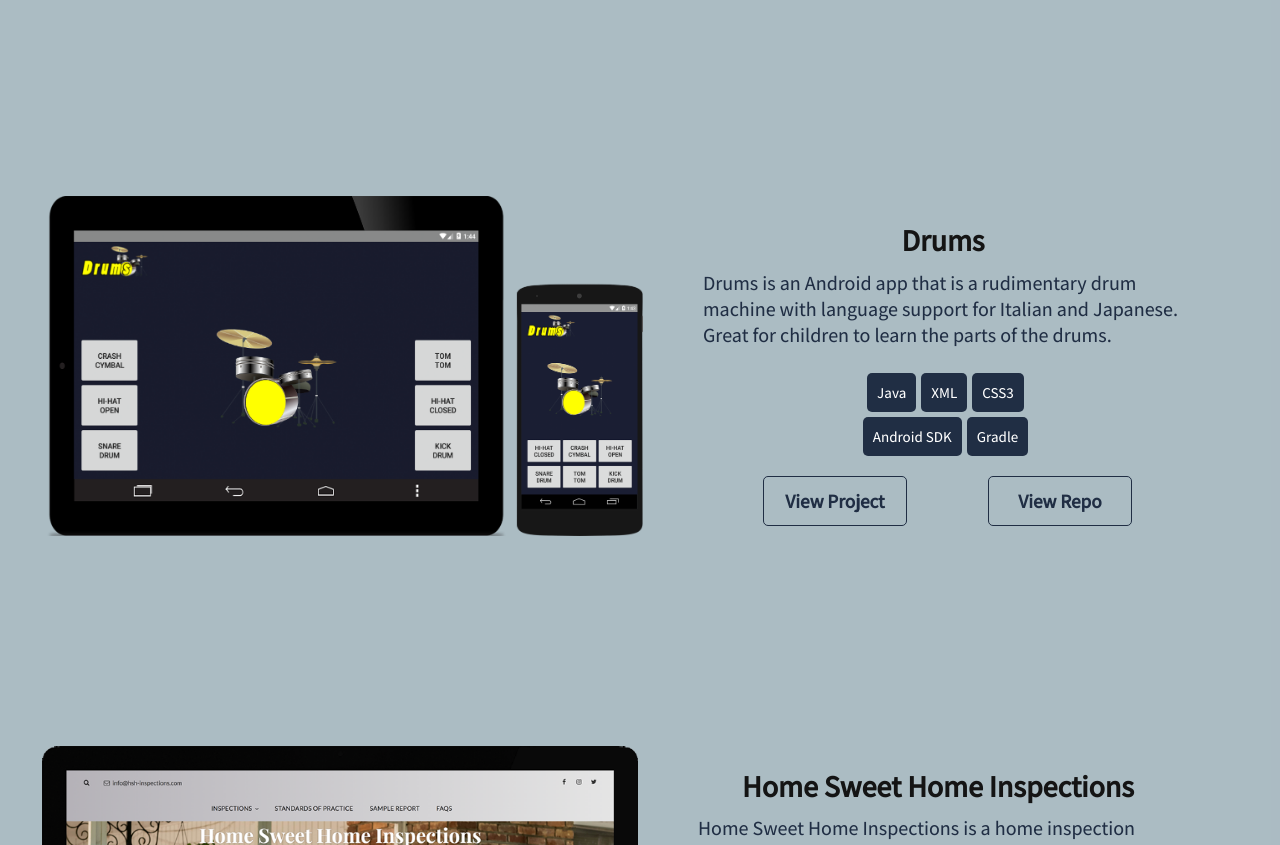
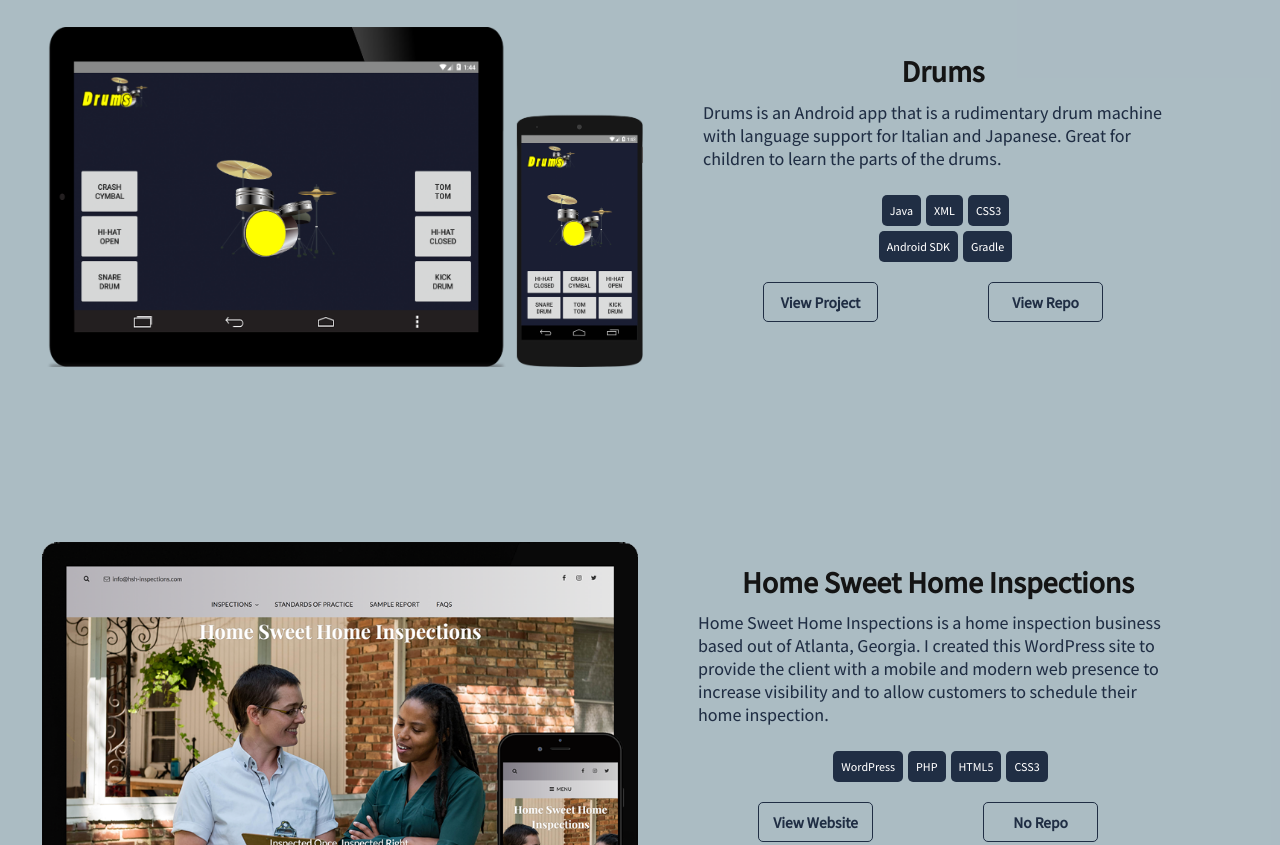
Before and after one commit to LeReiver/new-portfolio, a React (Create React App) app: page /projects in a window 1280 px wide. Shown: the part 1955-2800 px from the top of the page. Built offline with nearby package versions, Linux system fonts and the light colour scheme; a web font is replaced by a local one.

Commit message:
adjusted project text, stack and button sizes

```diff
--- a/src/components/projects/projects.css
+++ b/src/components/projects/projects.css
@@ -11,7 +11,7 @@
 p, p.project-p {
   width: 80%;
   margin: -15px auto 20px;
-  font-size: 20px;
+  font-size: 18px;
   font-weight: 300;
   color: rgb(32, 46, 68)!important;
   text-align: start;
@@ -30,7 +30,7 @@
 p.p2.stack {
   color: rgb(32, 46, 68);
   padding: 0 20px;
-  font-size: 20px;
+  font-size: 15px;
   /* margin-top: -150px; */
   margin-left: -20px;
   font-weight: 600;
@@ -52,11 +52,11 @@
   margin-left: 5px;
   color: white;
   font-weight: 300;
-  font-size: 15px;
+  font-size: 12px;
   text-align: center;
   list-style-type: none;
   background-color: rgb(32, 46, 68);
-  padding: 10px;
+  padding: 8px;
   border-radius: 5px;
   -webkit-border-radius: 5px;
   -moz-border-radius: 5px;
@@ -75,8 +75,6 @@
   font-weight: bold;
 }
 
-
-
 .project-button-group.website {
   margin: 0 auto 0 100px;
 }
@@ -92,11 +90,9 @@
   margin-top: 0;
 }
 
-
 .project-block.vinyl {
   margin-top: 30px;
 }
-
 
 .project-block.ccs {
   margin-bottom: 130px;
@@ -187,11 +183,13 @@
   float: left;
   margin-left: 120px;
   margin-top: 20px;
+  height: 40px;
 }
 
 .repo-button button {
    margin-top: 20px;
    margin-left: -30px;
+   height: 40px;
 }
 
 .repo-button.disabled button:hover {
@@ -205,6 +203,7 @@
 #projects {
   margin: 50px auto 0 auto;
   background-color: rgba(56, 95, 113, 0.24);
+  font-size: 80%;
 }
 
 #project_img {
--- a/src/components/projects/projects.js
+++ b/src/components/projects/projects.js
@@ -169,7 +169,7 @@
             </div>
             <div className="repo-button disabled">
                 <a href="" target="_blank" rel="noopener noreferrer">
-                <button disabled>View Repo</button></a>
+                <button disabled>No Repo</button></a>
             </div>
           </div>
         </div>
@@ -182,8 +182,7 @@
         </div>
         <div className="project-desc desktop-mobile">
           <h2>Coordinated Consulting Services</h2>
-          <p className="project-p desc">A private and secure web application for a consulting firm that
-              requires user account creation and access, user input and uploads data to remote database with report generation capabilities.</p>
+          <p className="project-p desc">A robust web application for a consulting firm that includes user authentication and data persistence for report building. I was initially contracted for a database redesign, but upon hearing about their issues with scalability, I suggested developing a web application to handle the company's need to improve data gathering and reporting.</p>
           <ul>
             <li>PHP</li>
             <li>jQuery</li>
@@ -220,7 +219,7 @@
             </div>
             <div className="repo-button disabled">
                 <a href="" target="_blank" rel="noopener noreferrer">
-                <button disabled>View Repo</button></a>
+                <button disabled>No Repo</button></a>
             </div>
           </div>
         </div>
--- a/src/index.css
+++ b/src/index.css
@@ -3,7 +3,6 @@
   padding: 0;
   font-family: 'Chau Philomene One', sans-serif;
   z-index: 0;
-
   background-color: rgba(56, 95, 113, 0.24);
   text-align: center;
   min-height: 100%;
@@ -12,6 +11,7 @@
   background-repeat: no-repeat;
   overflow: auto;
 }
+
 h1 {
   font-family: 'Chau Philomene One', sans-serif;
   font-weight: thin;
```
Lines whose indentation alone changed are shown as unchanged.
